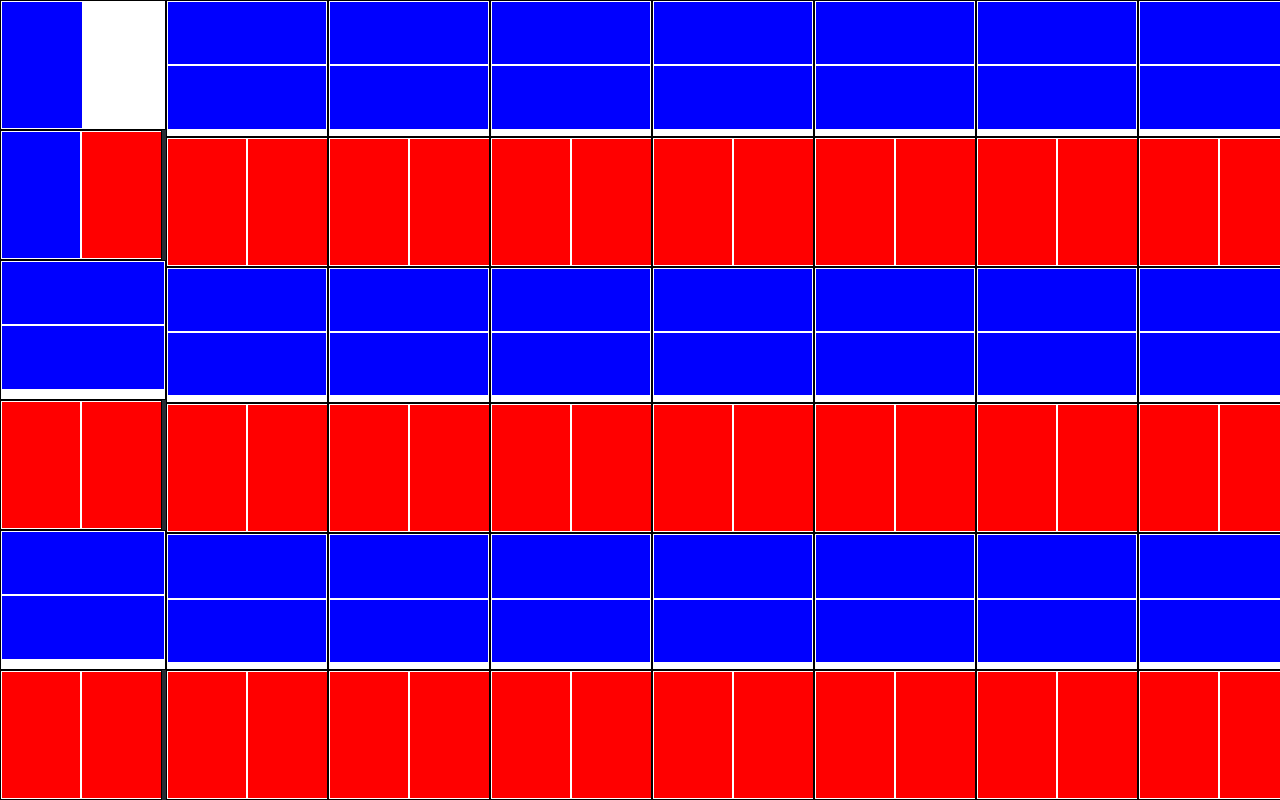
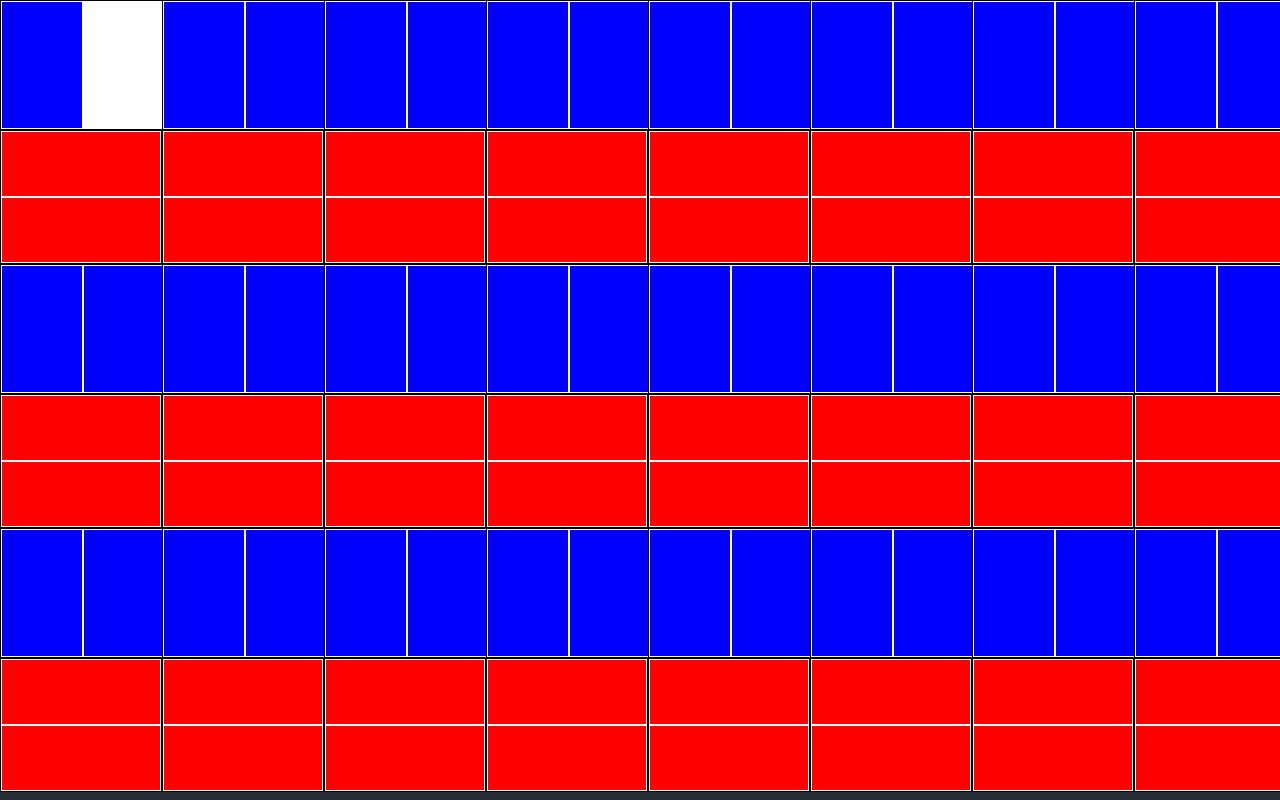
Before and after one commit to Nathanbn123/Mondrian-Test, a React (Create React App) app: page / in a window 1280 px wide. Built offline with nearby package versions, Linux system fonts and the light colour scheme.

Commit message:
successfully change class with hooks to flip box

```diff
--- a/src/App.css
+++ b/src/App.css
@@ -23,22 +23,23 @@
   border: .5px solid black;
   background-color: white;
   display: flex;
-  flex-direction: column;
+  flex-direction: row;
   min-height: 16vh;
-  max-width: 20vw;
-  flex: 1 1 auto;
-  overflow: hidden;
+  max-width: 20vh;
+  position: relative;
+  z-index: 3;
+
+
 }
 
 .flexColChild {
   border: .5px solid black;
   background-color: white;
   display: flex;
-  flex-direction: row;
+  flex-direction: column;
   min-height: 16vh;
-  max-width: 20vh;
-  flex: 1 1 auto;
-  overflow: hidden;
+  max-width: 20vw;
+
 
 }
 
--- a/src/childBoxes.js
+++ b/src/childBoxes.js
@@ -1,49 +1,33 @@
-import React, { Component } from 'react'
+import React, { Component, useState } from 'react'
 
 
-class ChildBoxes extends Component {
+function ChildBoxes() {
 
-    constructor() {
-        super()
-        this.state = {
-            position: 'row',
-            color: ["red", "blue", "white", "yellow"]
-        }
-    }
+//   const boxFlip = () =>{
+//         if(this.state.position !== 'row') {
+//            this.setState({
+//             position: "column"
+//            })
 
-    getRandomNumber(max) {
-        return Math.floor(Math.random() *max)
-    }
-
-
-
-    boxFlip (){
-        if(this.state.position !== 'row') {
-           this.setState({
-            position: "column"
-           })
-
-        } else {
-            this.setState({
-                position: "row"
-               })
-        }
-    }
+//         } else {
+//             this.setState({
+//                 position: "row"
+//                })
+//         }
+//     }
 
 
 
 
-    boxClick(){
-        this.setState({
+//    const boxClick = () =>{
+//         this.setState({
 
-            color: ["blue", "white", "yellow", "red"]
-        })
-    }
+//             color: ["blue", "white", "yellow", "red"]
+//         })
+//     }
 
 
 
-
-render() {
 
     // let positionStyle= {
 
@@ -59,9 +43,13 @@ render() {
 
     const boxes = [];
 
+    const colors = ['red', 'white', 'blue', 'yellow']
 
+    let [colPosition, colSwitch] = useState('flexRowChild')
 
-
+    const getRandomNumber = (max) => {
+        return Math.floor(Math.random() *max)
+    }
 
 
    const  makeBoxes= ()=>{
@@ -75,34 +63,41 @@ render() {
     return (
         <div className="flexContainer">
 
-        <div className="flexRowChild"
-        style={{flexDirection: this.state.position}}
-        onClick={() => this.boxFlip()}
+        <div className={colPosition}
+
+        onClick={() => colSwitch(colPosition = 'flexColChild')}
+
         >
           <div className="flexGrandChild"
             style={{
-                backgroundColor: this.state.color[this.getRandomNumber(3)],
+                backgroundColor: colors[getRandomNumber(3)],
+
             }}
+
          >
           </div>
           <div className="flexGrandChild"
-            style={{backgroundColor: this.state.color[this.getRandomNumber(3)]}}
-            onClick={() => this.boxClick()}>
+          style={{
+            backgroundColor: colors[getRandomNumber(3)],
+        }}
+            >
           </div>
         </div>
         <div className="flexColChild"
-        style={{flexDirection: this.state.position}}
+        style={{
+            flexDirection: "{colPosition}"
+        }}
+        onClick={() => colSwitch(colPosition = 'column')}
+
         >
           <div
             className="flexColGrandChild"
-            style={{backgroundColor: this.state.color[this.getRandomNumber(3)]}}
-             onClick={() => this.boxClick()}>
+           >
 
           </div>
           <div
             className="flexColGrandChild"
-            style={{backgroundColor: this.state.color[this.getRandomNumber(3)]}}
-             onClick={() => this.boxClick()}>
+            >
 
           </div>
         </div>
@@ -346,6 +341,6 @@ render() {
 
         )
     }
-}
+
 
 export default ChildBoxes
```
